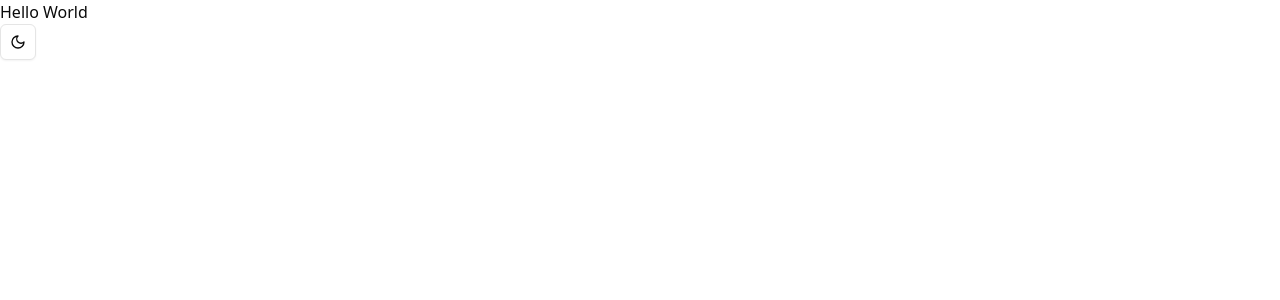
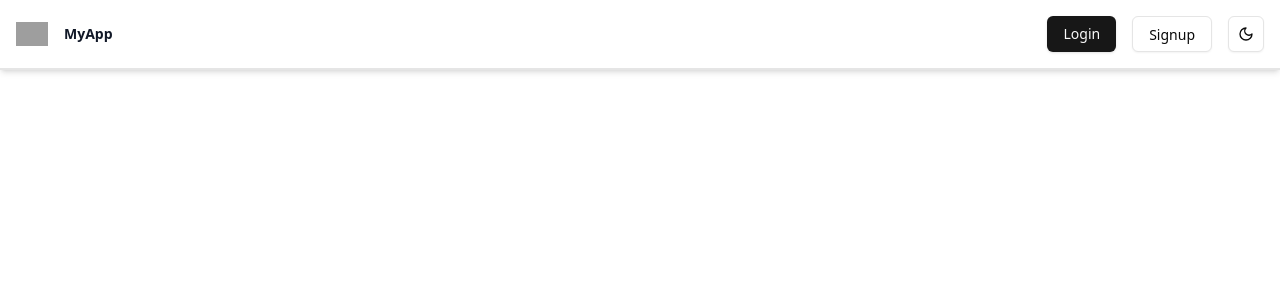
Before and after one commit to Babban33/notes, a Next.js app: page / in a window 1280 px wide. Shown: the top 300 px of the page. Built offline with nearby package versions, Linux system fonts and the light colour scheme; grey boxes are pictures that could not be loaded.

Commit message:
ui: signup hidden on sm

```diff
--- a/app/page.tsx
+++ b/app/page.tsx
@@ -1,12 +1,9 @@
-import { ModeToggle } from "./modeToggle";
+import NavBar from "@/components/NavBar";
 
 export default function Home() {
   return (
-    <div>
-      Hello World
-      <div>
-        <ModeToggle/>
-      </div>
+    <div className="ma">
+      <NavBar/>
     </div>
   );
 }
--- a/components/NavBar.tsx
+++ b/components/NavBar.tsx
@@ -1,52 +1,17 @@
-"use client";
 import Image from "next/image";
-import { useState } from "react";
 import { Button } from "./ui/button";
 import { ModeToggle } from "@/app/modeToggle";
 
 export default function NavBar() {
-    const [isOpen, setIsOpen] = useState(false);
-
     return (
         <nav className="flex items-center justify-between p-4 bg-white shadow-md dark:bg-background border-b-2">
             <div className="flex items-center space-x-4">
-                <Image src="/pencil.ico" alt="logo" width={32} height={32} />
-                <span className="text-2xl font-bold text-gray-900 dark:text-white">Journal</span>
+                <Image src="/pencil.ico" alt="Logo" width={32} height={32} />
+                <span className="text-2xl sm:text-sm font-bold text-gray-900 dark:text-white">MyApp</span>
             </div>
-
-            {/* Breadcrumb Button*/}
-            <div className="sm:hidden">
-                <button
-                onClick={() => setIsOpen(!isOpen)}
-                type="button"
-                className="block text-gray-500 hover:text-white focus:text-white focus:outline-none"
-                >
-                <svg className="h-6 w-6 fill-current" viewBox="0 0 24 24">
-                    {isOpen ? (
-                    <path
-                        fillRule="evenodd"
-                        d="M18.278 16.864a1 1 0 0 1-1.414 1.414l-4.829-4.828-4.828 4.828a1 1 0 0 1-1.414-1.414l4.828-4.829-4.828-4.828a1 1 0 1 1 1.414-1.414l4.829 4.828 4.828-4.828a1 1 0 1 1 1.414 1.414l-4.828 4.829 4.828 4.828z"
-                    />
-                    ) : (
-                    <path
-                        fillRule="evenodd"
-                        d="M4 5h16a1 1 0 0 1 0 2H4a1 1 0 1 1 0-2zm0 6h16a1 1 0 0 1 0 2H4a1 1 0 1 1 0-2zm0 6h16a1 1 0 0 1 0 2H4a1 1 0 1 1 0-2z"
-                    />
-                    )}
-                </svg>
-                </button>
-            </div>
-
-            {/* Main Navigation and Buttons */}
-            <div
-                className={`absolute top-16 left-0 w-full bg-white dark:bg-background shadow-md sm:relative sm:top-0 sm:left-0 sm:w-auto sm:bg-transparent sm:shadow-none flex flex-col sm:flex-row items-center sm:space-x-4 space-y-2 sm:space-y-0 transition-all duration-300 ${
-                isOpen ? "block" : "hidden sm:flex"
-                }`}
-            >
-                <Button className="w-full sm:w-auto">Login</Button>
-                <Button variant="outline" className="w-full sm:w-auto">
-                Signup
-                </Button>
+            <div className="flex items-center space-x-4">
+                <Button>Login</Button>
+                <Button variant="outline" className="hidden sm:inline-block">Signup</Button>
                 <ModeToggle />
             </div>
         </nav>
```
